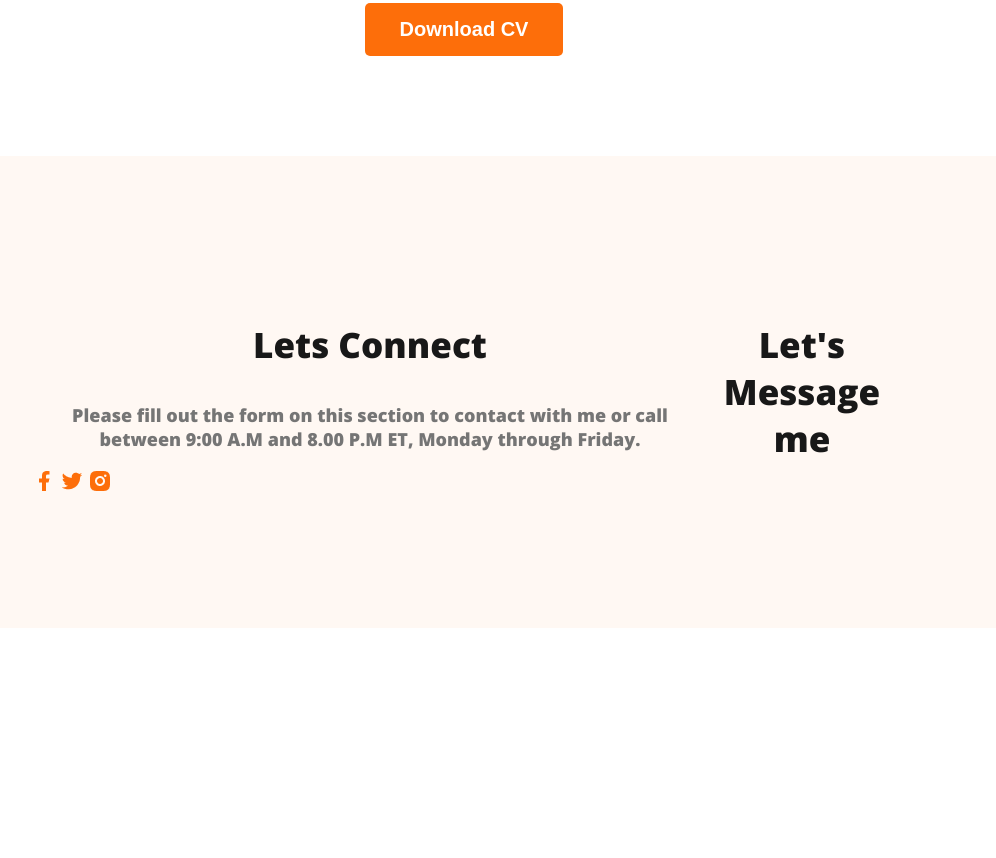
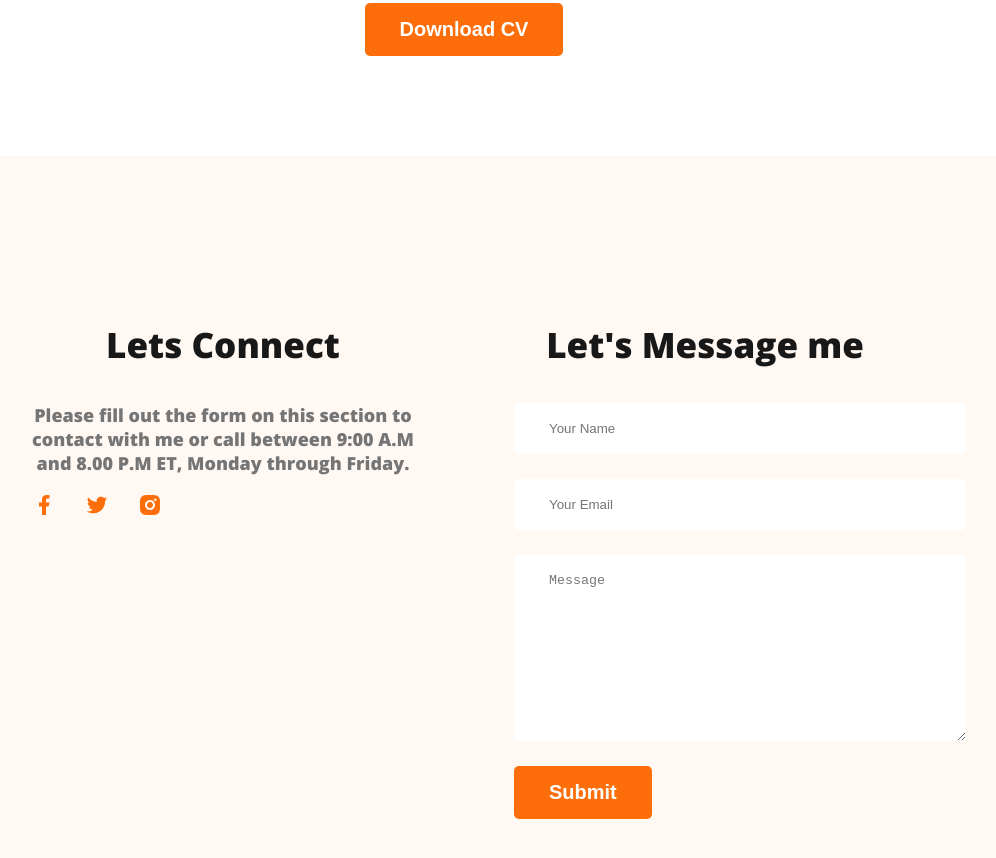
Before and after one commit to jubaircse4bu/webdeveloper-portfolio, a plain HTML site: page index.html in a window 1280 px wide. Shown: the part 3113-3971 px from the top of the page, without its empty margins (176-1172 px from the left). Before the commit the page ends 3749 px from the top, so only its background shows below. Drawn offline with nearby package versions, Linux system fonts and the light colour scheme.

Commit message:
finished footer section with contact form

```diff
--- a/index.html
+++ b/index.html
@@ -179,6 +179,12 @@
         </div>
         <div class="footer-column">
             <h3 class="section-title">Let's Message me</h3>
+            <form class="contact" action="">
+                <input type="text" placeholder="Your Name">
+                <input type="email" name="" placeholder="Your Email" id="">
+                <textarea name="" placeholder="Message" id="" cols="30" rows="10"></textarea>
+                <input class="btn-primary" type="submit" value="Submit">
+            </form>
         </div>
 
     </footer>
--- a/styles/portfolio.css
+++ b/styles/portfolio.css
@@ -195,7 +195,29 @@ main section {
 /* footer style */
 footer {
     display: flex;
+    gap: 100px;
     background: #FFF8F3;
     margin-top: 100px;
     padding: 130px 200px;
 }
+
+.footer-column {
+    width: 50%;
+}
+
+.social-links a {
+    margin-right: 25px;
+}
+
+.contact input[type="text"],
+.contact input[type="email"],
+textarea {
+    display: block;
+    margin-bottom: 25px;
+    padding: 18px 35px;
+    color: #757575;
+    border-radius: 5px;
+    background: #FFF;
+    border: 0;
+    width: 100%;
+}
```
